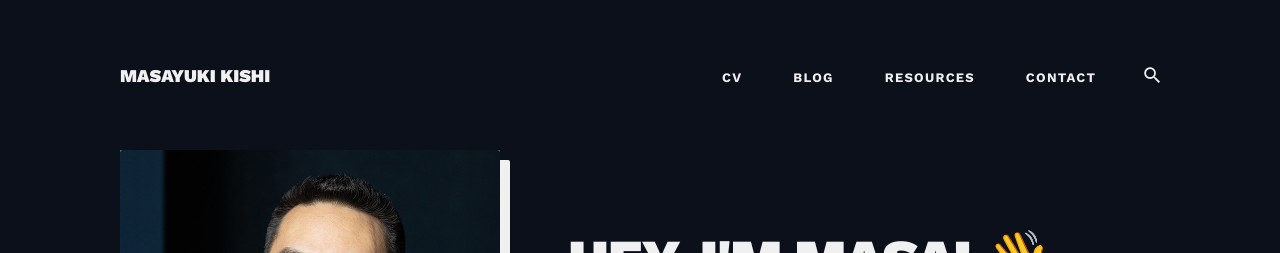
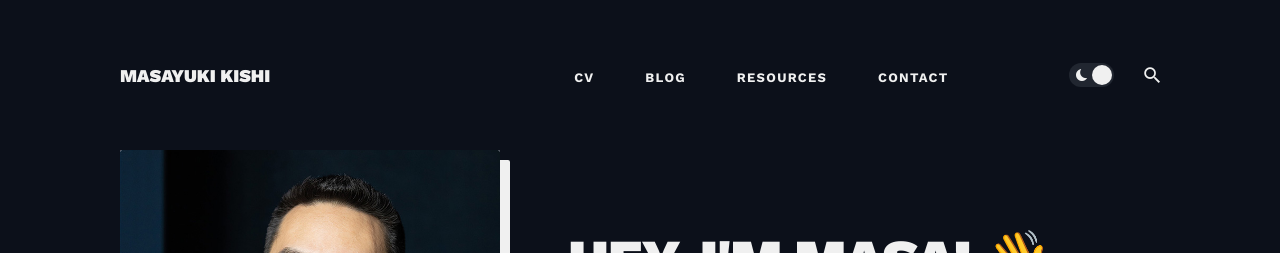
Before and after one commit to mkishi1221/mkishi1221.github.io, a Jekyll site: the page built from index.html, in a window 1280 px wide. Shown: the top 253 px of the page. Built offline with Jekyll 4.4.1, drawn with Linux system fonts in a browser that asks for light colours; nearby versions of some CDN libraries.

Commit message:
Added toggle for light/dark in header

```diff
--- a/_includes/header.html
+++ b/_includes/header.html
@@ -40,12 +40,26 @@
               <li class="nav__item">
                 <a href="{{ site.baseurl }}/contact/" class="nav__link">Contact</a>
               </li>
+
+              <!-- Theme Toggle -->
+              <li class="nav__item">
+                <div class="toggle-theme">
+                  <div class="toggle-moon"><i class="ion ion-ios-moon"></i></div>
+                  <div class="toggle-sun"><i class="ion ion-ios-sunny"></i></div>
+                  <div class="toggle-thumb"></div>
+                </div>
+              </li>
             </ul>
           </div>
         </nav>
 
         <div class="nav-buttons">
           <i class="nav__icon nav__icon-menu ion ion-md-menu"></i>
+          <div class="toggle-theme">
+            <div class="toggle-moon"><i class="ion ion-ios-moon"></i></div>
+            <div class="toggle-sun"><i class="ion ion-ios-sunny"></i></div>
+            <div class="toggle-thumb"></div>
+          </div>
           <i class="nav__icon nav__icon-search ion ion-md-search"></i>
         </div>
 
--- a/_sass/3-modules/_header.scss
+++ b/_sass/3-modules/_header.scss
@@ -97,7 +97,6 @@
 
   @media only screen and (max-width: $desktop) {
     display: block;
-
     align-items: center;
     width: 80%;
     height: 80vh;
@@ -126,10 +125,78 @@
       border: 2px solid var(--heading-font-color);
       box-shadow: 8px 8px 0 var(--heading-font-color);
     }
+
+    .nav__list {
+      .nav__item {
+        display: block;
+        margin: 0;
+        &:last-child {
+          margin-right: 0;
+          margin-top: 20px;
+        }
+
+        .nav__link {
+          display: inline-block;
+          padding: 20px 0;
+          font-size: 15px;
+        }
+
+        .toggle-theme {
+          display: flex;
+          width: 45px;
+          height: 24px;
+          margin: 0 auto;
+          border-radius: 30px;
+          background-color: var(--border-color-alt);
+          user-select: none;
+          cursor: pointer;
+
+          .toggle-sun,
+          .toggle-moon {
+            display: flex;
+            justify-content: center;
+            align-items: center;
+            width: 50%;
+            font-size: 16px;
+            color: var(--light-gray);
+          }
+
+          .toggle-moon {
+            transform: translateX(1px);
+          }
+
+          .toggle-thumb {
+            position: absolute;
+            top: 2px;
+            left: 2px;
+            width: 20px;
+            height: 20px;
+            background-color: var(--light-gray);
+            border-radius: 50%;
+            transition: transform 0.5s cubic-bezier(0.23, 1, 0.32, 1);
+          }
+        }
+      }
+    }
+
+    .dark-mode & .toggle-theme .toggle-thumb {
+      transform: translateX(21px);
+    }
   }
 
   @media only screen and (max-width: $tablet) {
     padding-top: 100px;
+  }
+
+  @media only screen and (min-width: #{$desktop + 1}) {
+    .nav__list .toggle-theme {
+      display: none !important;
+    }
+  }
+  @media only screen and (max-width: $desktop) {
+    .nav__list .toggle-theme {
+      display: flex !important;
+    }
   }
 }
 
@@ -179,6 +246,47 @@
     display: none;
   }
 
+  .toggle-theme {
+    position: relative;
+    display: flex;
+    width: 45px;
+    height: 24px;
+    margin: 0 30px;
+    border-radius: 30px;
+    background-color: var(--border-color-alt);
+    user-select: none;
+    cursor: pointer;
+  }
+
+  .toggle-sun,
+  .toggle-moon {
+    display: flex;
+    justify-content: center;
+    align-items: center;
+    width: 50%;
+    font-size: 16px;
+    color: var(--light-gray);
+  }
+
+  .toggle-moon {
+    transform: translateX(1px);
+  }
+
+  .toggle-thumb {
+    position: absolute;
+    top: 2px;
+    left: 2px;
+    width: 20px;
+    height: 20px;
+    background-color: var(--light-gray);
+    border-radius: 50%;
+    transition: transform 0.5s cubic-bezier(0.23, 1, 0.32, 1);
+  }
+
+  .dark-mode & .toggle-thumb {
+    transform: translateX(21px);
+  }
+
   @media only screen and (max-width: $desktop) {
     margin-left: auto;
     font-size: 24px;
@@ -186,5 +294,9 @@
     .nav__icon-menu {
       display: block;
     }
+
+    .toggle-theme {
+      display: none !important;
     }
   }
+}
```
Also changed, not shown: 2 other files. Lines whose indentation alone changed are shown as unchanged.
